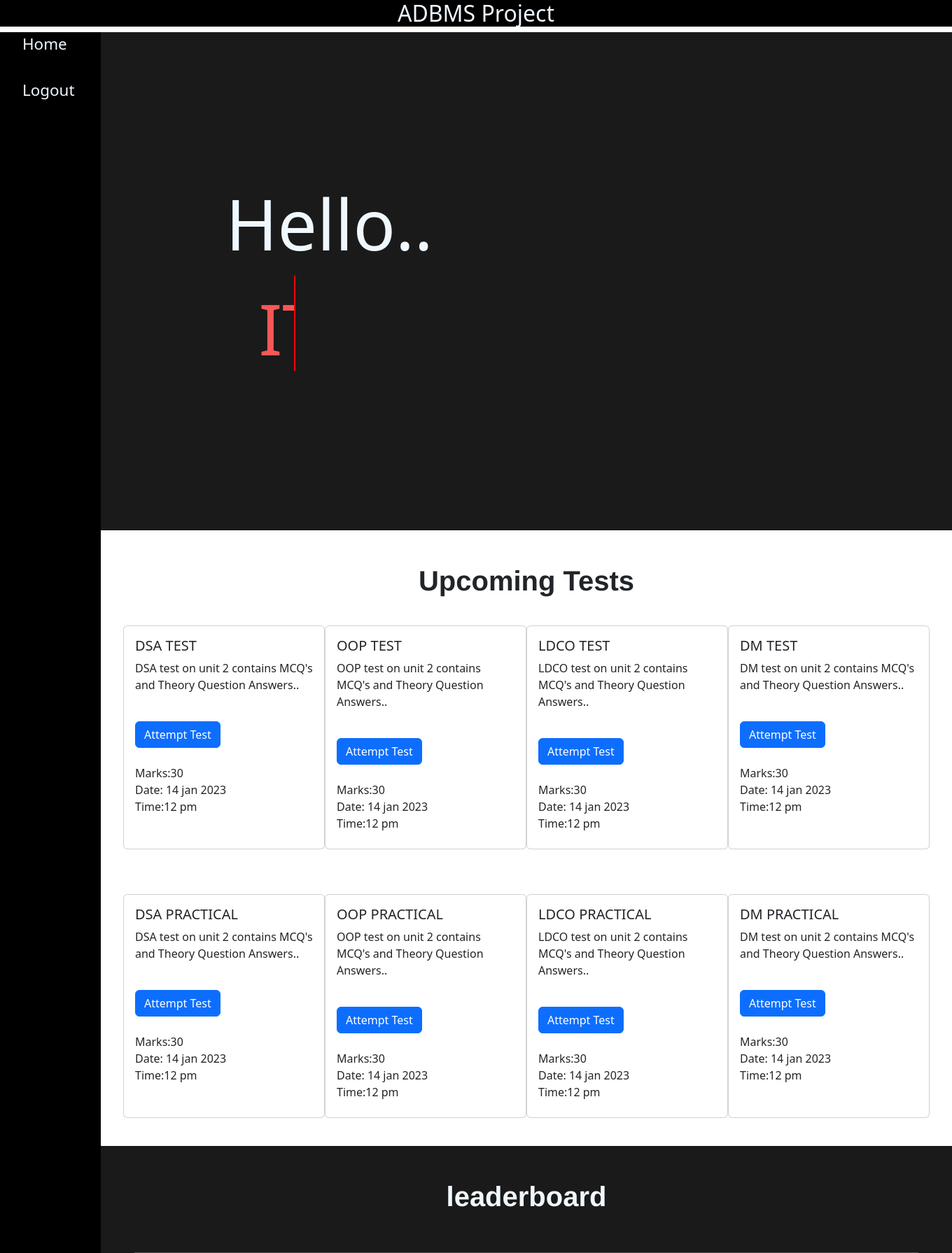
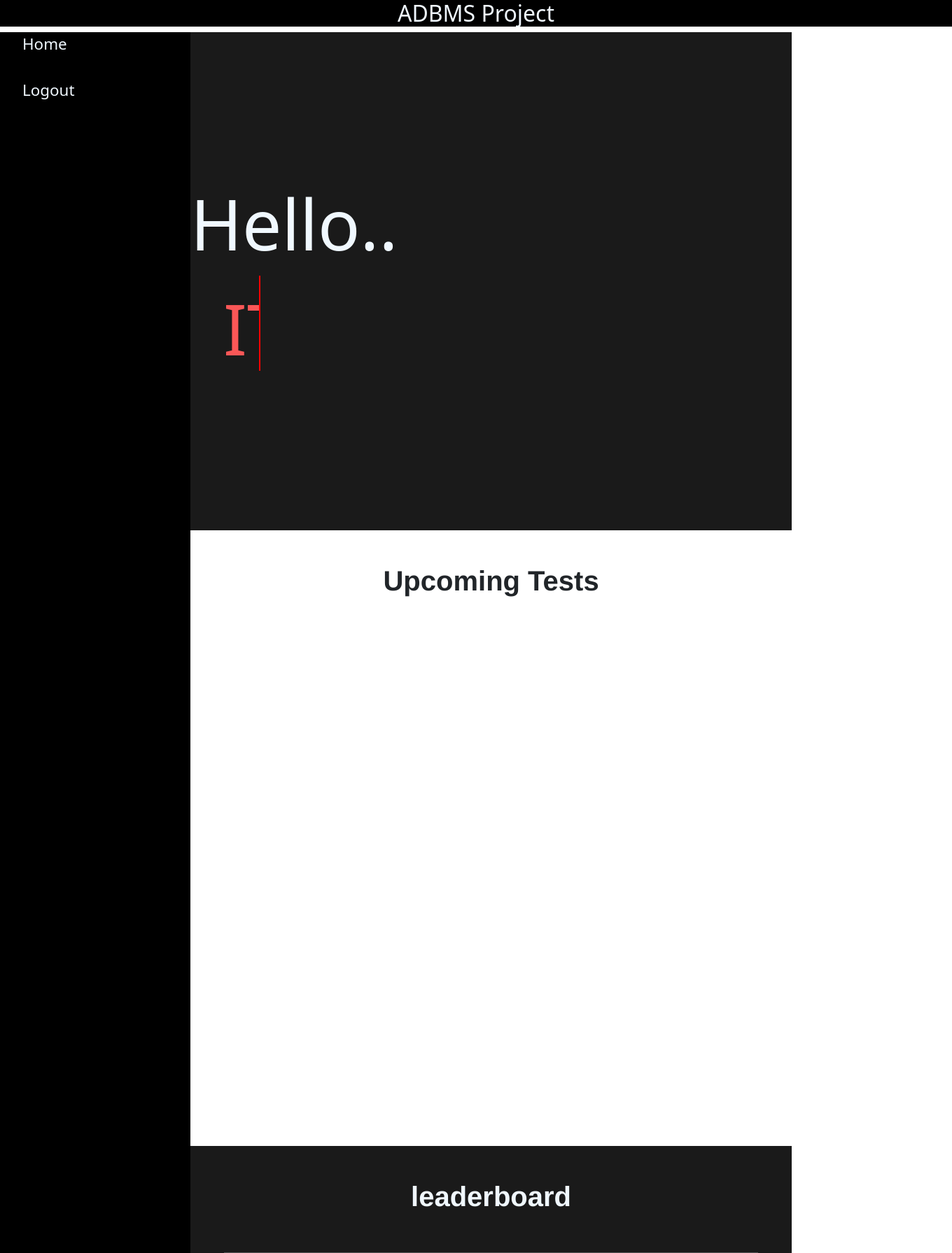
Before and after one commit to atharvaKhewalkar/Thesupervisor, a Flask app: page /home in a window 1360 px wide. Shown: the top 1791 px of the page at 70% size. Run offline with Flask 3, Linux system fonts and the light colour scheme; some libraries are stand-ins or nearby versions.

Commit message:
Test Creation updated

```diff
--- a/app.py
+++ b/app.py
@@ -13,19 +13,24 @@ app.secret_key = 'IT2023'  # Replace with a unique and secret key
 app.config['MONGO_DBNAME'] = 'IT'
 app.config['MONGO_URI'] = 'mongodb://localhost:27017/IT'
 
-app.config['MAIL_SERVER'] = 'smtp.googlemail.com'  # Replace with your email server details
+# Replace with your email server details
+app.config['MAIL_SERVER'] = 'smtp.googlemail.com'
 app.config['MAIL_PORT'] = 587  # Replace with your email server port
 app.config['MAIL_USE_TLS'] = True
-app.config['MAIL_USERNAME'] = 'riteshphadtare32@gmail.com'  # Replace with your email username
-app.config['MAIL_PASSWORD'] = 'ahvq xbdz jrcw wfyc'  # Replace with your email password
+# Replace with your email username
+app.config['MAIL_USERNAME'] = 'riteshphadtare32@gmail.com'
+# Replace with your email password
+app.config['MAIL_PASSWORD'] = 'ahvq xbdz jrcw wfyc'
 
 mail = Mail(app)
 mongo = PyMongo(app)
 std = mongo.db.studentsData
 
+
 @app.route("/")
 def index():
     return render_template('login.html')
+
 
 @app.route('/logout')
 def logout():
@@ -38,9 +43,11 @@ def logout():
 def home():
     return render_template('index.html')
 
+
 @app.route('/test')
 def test():
     return render_template('test.html')
+
 
 @app.route('/login', methods=['POST'])
 def login():
@@ -59,14 +66,14 @@ def login():
         if request.form['password'] == login_user['password']:
             if login_user.get('verified', False):
                 if user_type == 'student':
-                    return redirect(url_for('home'))
-                elif user_type == 'teacher':
-                    return redirect(url_for('teacherDashboard'))
+                    upcoming_test = list(mongo.db.test.find())
+                    return render_template('index.html', upcoming_tests=upcoming_test)
+            elif user_type == 'teacher':
+                return redirect(url_for('teacherDashboard'))
             else:
                 return 'Your email is not verified. Please check your email for a verification link.'
 
     return 'Invalid email or password combination'
-
 
 
 @app.route('/register', methods=['POST', 'GET'])
@@ -91,13 +98,15 @@ def register():
             users.insert_one(new_user)
 
             # Send a verification email with a link containing the token
-            msg = Message('Email Verification', sender='riteshphadtare32@gmail.com', recipients=[request.form['email']])
+            msg = Message('Email Verification', sender='riteshphadtare32@gmail.com',
+                          recipients=[request.form['email']])
             msg.body = f"Please click on the following link to verify your email: {url_for('verify_email', token=token, _external=True)}"
             mail.send(msg)
 
             return 'Please check your email to verify your account.'
 
     return 'User with this email already exists.'
+
 
 @app.route('/verify_email/<token>', methods=['GET'])
 def verify_email(token):
@@ -106,10 +115,12 @@ def verify_email(token):
 
     if user:
         # Mark the user as verified and remove the token
-        users.update_one({'_id': user['_id']}, {'$set': {'verified': True}, '$unset': {'token': 1}})
+        users.update_one({'_id': user['_id']}, {
+                         '$set': {'verified': True}, '$unset': {'token': 1}})
         return 'Email verification successful. You can now log in.'
 
     return 'Invalid token or user not found.'
+
 
 @app.route('/signUpTeacher', methods=['POST', 'GET'])
 def signUpTeacher():
@@ -125,17 +136,32 @@ def signUpTeacher():
                 'department': request.form['department']
             }
             teachers.insert_one(new_teacher)
-            return redirect(url_for('home'))
+            return render_template('login.html')
 
     return 'User with this email already exists.'
+
 
 @app.route("/teacherLogin")
 def teacherLogin():
     return render_template('teacherlogin.html')
 
-@app.route("/teacherDashoard")
-def teacherDashoard():
+
+@app.route("/teacherDashboard")
+def teacherDashboard():
     return render_template('teacherDashboard.html')
+
+
+@app.route("/testCreation", methods=['GET', 'POST'])
+def testCreation():
+    if request.method == 'POST':
+        test = mongo.db.test
+
+        new_test = {
+            'subject': request.form['sub_name'],
+            'test_date': request.form['test_date']
+        }
+        test.insert_one(new_test)
+        return render_template('teacherDashboard.html', message='Created')
 
 
 if __name__ == "__main__":
--- a/static/home.js
+++ b/static/home.js
@@ -3,3 +3,9 @@ function logout(){
         window.confirm("You Sure?")
     )
 }
+
+function test_created(){
+    return(
+        window.confirm("Created Successfully")
+    )
+}
--- a/templates/index.html
+++ b/templates/index.html
@@ -43,143 +43,24 @@
           <h1>Upcoming Tests</h1>
         </div>
         <div class="upcoming">
-      <div class="upcoming-1">
+          {% for test in upcoming_tests %}
           <div class="card" style="width: 18rem;">
             <div class="card-body">
-            <h5 class="card-title">DSA TEST</h5>
-            <p class="card-text">DSA test on unit 2 contains
-              MCQ's and Theory Question Answers..
-            </p><br>
-            <a href="#" class="btn btn-primary">Attempt Test</a><br><br>
+              <h5 class="card-title">{{ test.subject }}</h5>
+              <!-- <p class="card-text">{{ test.description }}</p><br> -->
+              <!-- <a href="{{ test.link }}" class="btn btn-primary">Attempt Test</a><br><br> -->
               <p>
-              Marks:30 <br>
-              Date: 14 jan 2023 <br>
-              Time:12 pm
+                <!-- Marks: {{ test.marks }} <br> -->
+                Date: {{ test.test_date }} <br>
+                <!-- Time: {{ test.time }} -->
               </p>
             </div>
           </div>
-
-        <div class="card" style="width: 18rem;">
-          <div class="card-body">
-            <h5 class="card-title">OOP TEST</h5>
-            <p class="card-text">OOP test on unit 2 contains
-              MCQ's and Theory Question Answers..
-            </p><br>
-            <a href="#" class="btn btn-primary">Attempt Test</a><br><br>
-            <p>
-              Marks:30 <br>
-              Date: 14 jan 2023 <br>
-              Time:12 pm
-            </p>
+          {% endfor %}
         </div>
-        </div>
+      </section>
 
 
-        <div class="card" style="width: 18rem;">
-          <div class="card-body">
-            <h5 class="card-title">LDCO TEST</h5>
-            <p class="card-text">LDCO test on unit 2 contains
-              MCQ's and Theory Question Answers..
-            </p><br>
-            <a href="#" class="btn btn-primary">Attempt Test</a><br><br>
-            <p>
-              Marks:30 <br>
-              Date: 14 jan 2023 <br>
-              Time:12 pm
-            </p>
-          </div>
-        </div>
-
-
-        <div class="card" style="width: 18rem;">
-          <div class="card-body">
-            <h5 class="card-title">DM TEST</h5>
-            <p class="card-text">DM test on unit 2 contains
-              MCQ's and Theory Question Answers..
-            </p><br>
-            <a href="#" class="btn btn-primary">Attempt Test</a><br><br>
-            <p>
-              Marks:30 <br>
-              Date: 14 jan 2023 <br>
-              Time:12 pm
-            </p>
-          </div>
-        </div>
-
-
-
-      </div>
-
-
-      <div class="upcoming-1">
-        <div class="card" style="width: 18rem;">
-          <div class="card-body">
-            <h5 class="card-title">DSA PRACTICAL</h5>
-            <p class="card-text">DSA test on unit 2 contains
-              MCQ's and Theory Question Answers..
-            </p><br>
-            <a href="#" class="btn btn-primary">Attempt Test</a><br><br>
-            <p>
-              Marks:30 <br>
-              Date: 14 jan 2023 <br>
-              Time:12 pm
-            </p>
-          </div>
-        </div>
-
-        <div class="card" style="width: 18rem;">
-          <div class="card-body">
-            <h5 class="card-title">OOP PRACTICAL</h5>
-            <p class="card-text">OOP test on unit 2 contains
-              MCQ's and Theory Question Answers..
-            </p><br>
-            <a href="#" class="btn btn-primary">Attempt Test</a><br><br>
-            <p>
-              Marks:30 <br>
-              Date: 14 jan 2023 <br>
-              Time:12 pm
-            </p>
-          </div>
-        </div>
-
-
-        <div class="card" style="width: 18rem;">
-          <div class="card-body">
-            <h5 class="card-title">LDCO PRACTICAL</h5>
-            <p class="card-text">LDCO test on unit 2 contains
-              MCQ's and Theory Question Answers..
-            </p><br>
-            <a href="#" class="btn btn-primary">Attempt Test</a><br><br>
-            <p>
-              Marks:30 <br>
-              Date: 14 jan 2023 <br>
-              Time:12 pm
-            </p>
-          </div>
-        </div>
-
-
-        <div class="card" style="width: 18rem;">
-          <div class="card-body">
-            <h5 class="card-title">DM PRACTICAL</h5>
-            <p class="card-text">DM test on unit 2 contains
-              MCQ's and Theory Question Answers..
-            </p><br>
-            <a href="#" class="btn btn-primary">Attempt Test</a><br><br>
-            <p>
-              Marks:30 <br>
-              Date: 14 jan 2023 <br>
-              Time:12 pm
-            </p>
-          </div>
-        </div>
-
-
-
-      </div>
-
-    </div>
-  </section>
 
       <section class="leaderboard">
         <div class="heading">
```
Also changed, not shown: templates/teacherDashboard.html (+5 -4 lines). Lines whose indentation alone changed are shown as unchanged.
